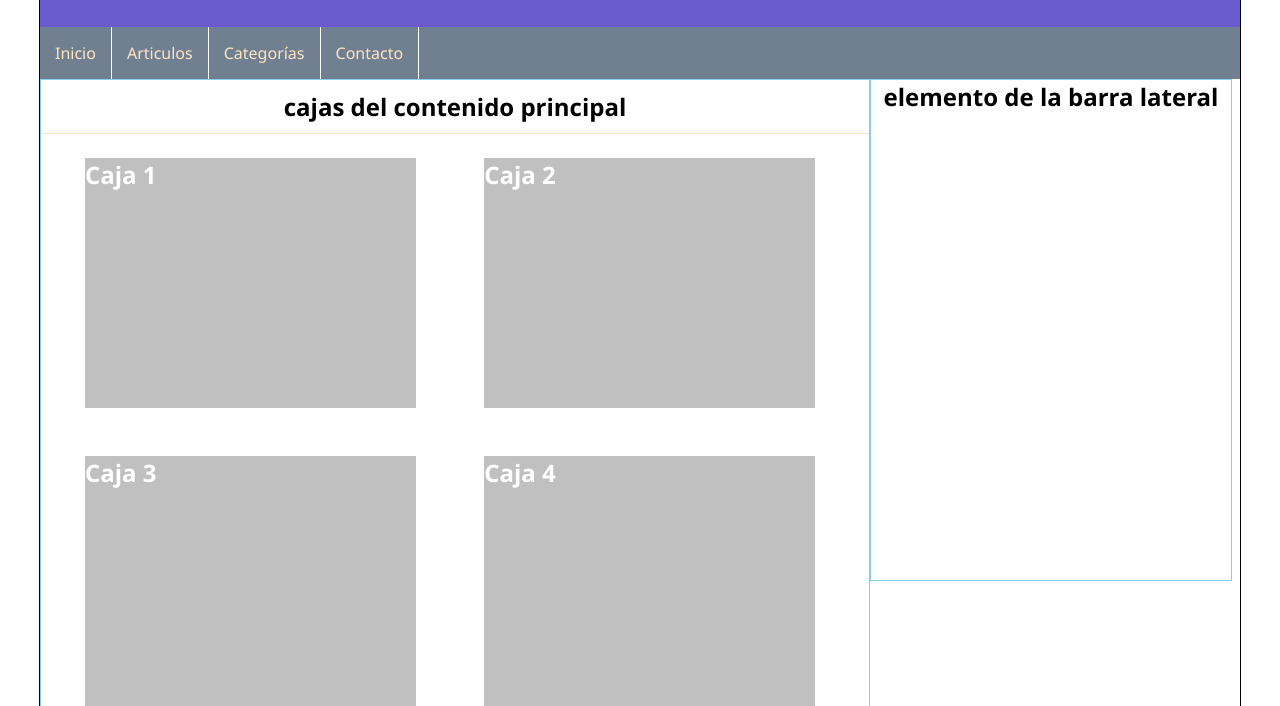
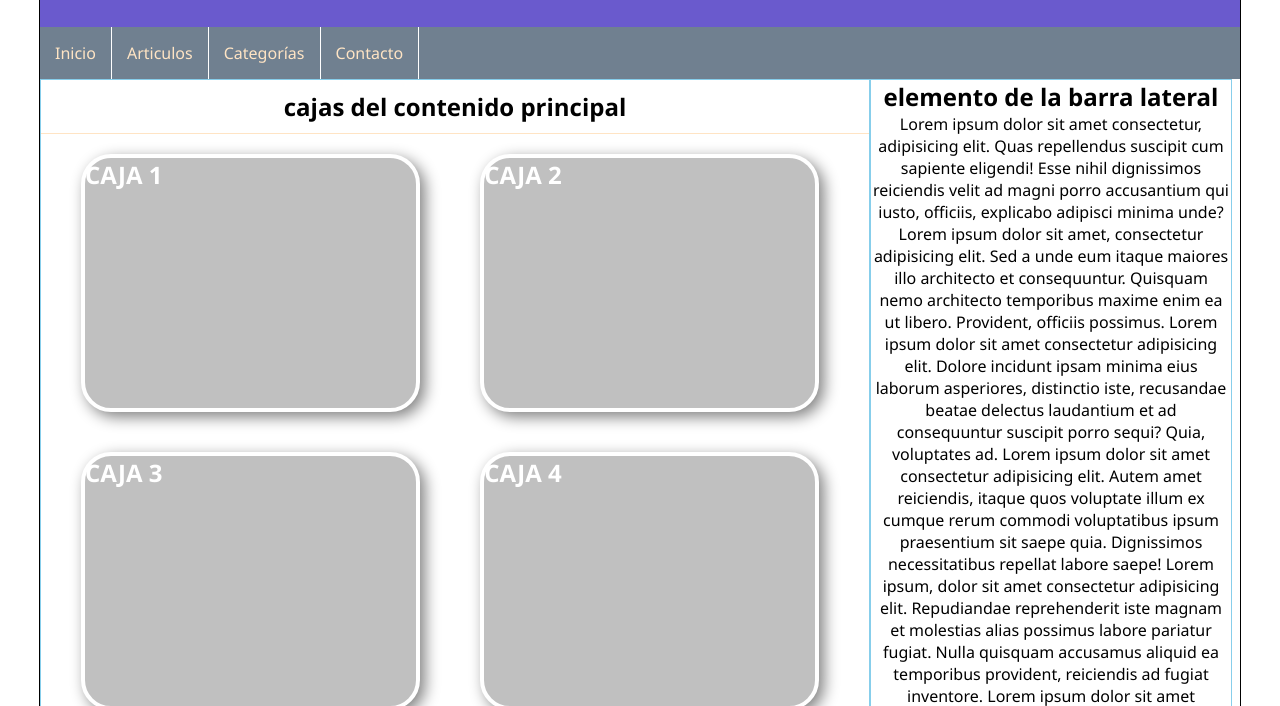
Before and after one commit to YunuenAM/ejercicio1MasterCSS, a plain HTML site: page index.html in a window 1280 px wide. Shown: the part 94-800 px from the top of the page. Drawn offline with Linux system fonts and the light colour scheme.

Commit message:
Barra de scroll y sombras: añadidas

```diff
--- a/index.html
+++ b/index.html
@@ -64,13 +64,43 @@
         <aside id="lateral">
             <div class="caja">
                 <h2>elemento de la barra lateral</h2>
+
+                <p>Lorem ipsum dolor sit amet consectetur, adipisicing elit. Quas repellendus suscipit cum sapiente
+                    eligendi! Esse nihil dignissimos reiciendis velit ad magni porro accusantium qui iusto, officiis,
+                    explicabo adipisci minima unde?Lorem ipsum dolor sit amet, consectetur adipisicing elit. Sed a unde
+                    eum itaque maiores illo architecto et consequuntur. Quisquam nemo architecto temporibus maxime enim
+                    ea ut libero. Provident, officiis possimus. Lorem ipsum dolor sit amet consectetur adipisicing elit.
+                    Dolore incidunt ipsam minima eius laborum asperiores, distinctio iste, recusandae beatae delectus
+                    laudantium et ad consequuntur suscipit porro sequi? Quia, voluptates ad.
+                    Lorem ipsum dolor sit amet consectetur adipisicing elit. Autem amet reiciendis, itaque quos
+                    voluptate illum ex cumque rerum commodi voluptatibus ipsum praesentium sit saepe quia. Dignissimos
+                    necessitatibus repellat labore saepe!
+                    Lorem ipsum, dolor sit amet consectetur adipisicing elit. Repudiandae reprehenderit iste magnam et
+                    molestias alias possimus labore pariatur fugiat. Nulla quisquam accusamus aliquid ea temporibus
+                    provident, reiciendis ad fugiat inventore.
+                    Lorem ipsum dolor sit amet consectetur adipisicing elit. Ratione iste nemo deserunt quis, iusto
+                    molestiae beatae ut maxime esse est, provident accusamus quasi ad, error mollitia nobis sequi
+                    laboriosam. Maxime?
+                    Lorem ipsum dolor sit amet consectetur adipisicing elit. Itaque explicabo, facere minus vel aut,
+                    suscipit harum officia sed dicta quasi sapiente magni culpa voluptatibus. Libero reprehenderit
+                    inventore delectus doloribus architecto?
+                    Lorem ipsum dolor sit amet consectetur, adipisicing elit. Officia, sint quod! Assumenda omnis
+                    veritatis, eos ex quaerat commodi maxime laboriosam doloremque vero similique voluptates sequi
+                    tempora consequuntur odit dolore. Quaerat!
+                    Lorem ipsum dolor sit amet consectetur adipisicing elit. Modi ab atque ipsa maxime dolorem deserunt
+                    ratione qui earum perferendis quia, temporibus aut, eveniet ex ipsam veritatis? Ipsam et unde autem.
+                    Lorem ipsum dolor sit amet consectetur adipisicing elit. Et quod nisi officia necessitatibus non? Id
+                    numquam voluptatum facilis, perferendis animi ex corporis iure vero debitis at est, necessitatibus
+                    atque libero?
+                </p>
             </div>
         </aside>
 
         <div class="clearfix"></div>
 
         <footer>
-            Todos los derechos reservados &copy; Yunuen AM.</footer></br> Desarrollado a partir del Máster en CSS en Udemy impartido por Víctor Robles
+            Todos los derechos reservados &copy; Yunuen AM.</footer></br> Desarrollado a partir del Máster en CSS en
+        Udemy impartido por Víctor Robles
         </footer>
 
 
--- a/style.css
+++ b/style.css
@@ -86,7 +86,9 @@ footer
     width: 30%;
     border: 1px solid skyblue;
     min-height: 500px;
+    max-height: 650px;
     text-align: center;
+    overflow-y: scroll;
 }
 
 
@@ -99,6 +101,9 @@ footer
     float: left;
     margin: 20px;
     margin-left: 40px;
+    text-transform: uppercase;
+    box-shadow: 5px 5px 15px gray;
+    border-radius: 30px;
 }
 
 #contenido> h1{
```
